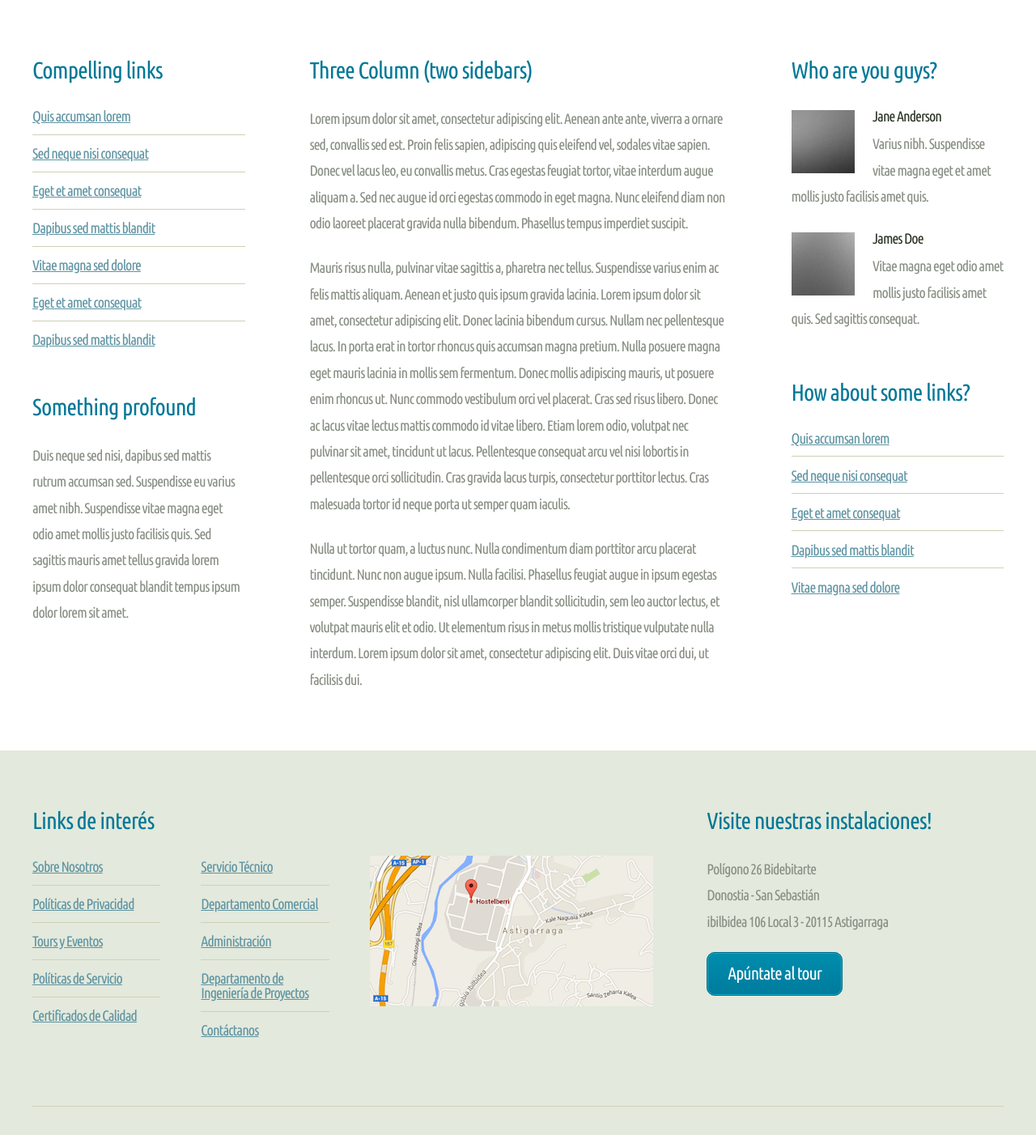
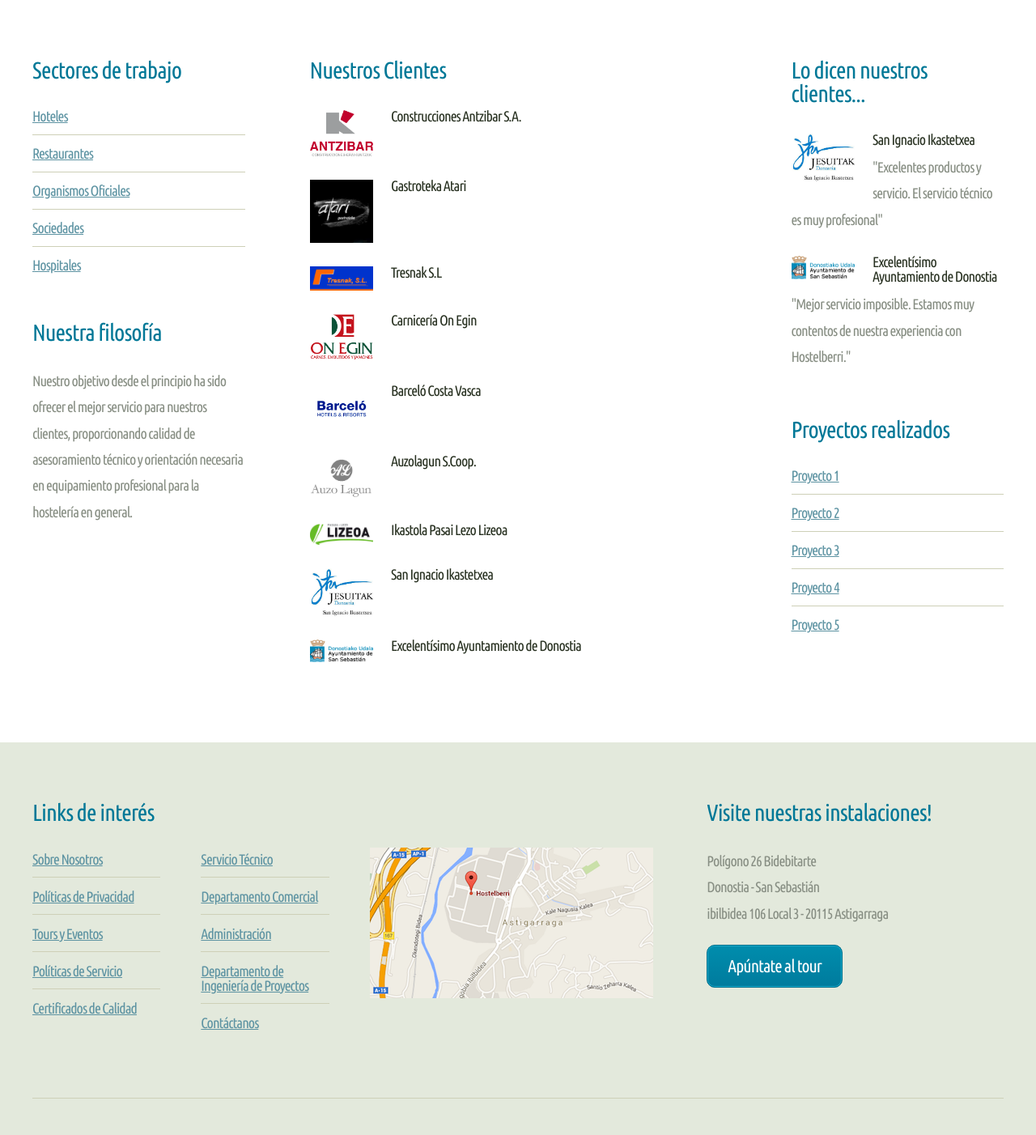
Before and after one commit to ormaechea/boceto-hostelberri, a PHP site: page /threecolumn.html in a window 1280 px wide. Shown: the part 148-1550 px from the top of the page at 81% size. Run offline with PHP 8.4, Linux system fonts and the light colour scheme.

Commit message:
Add Clientes tab

```diff
--- a/assets/css/main.css
+++ b/assets/css/main.css
@@ -1783,7 +1783,18 @@
 
 	}
 
-	.img-center{
+	.logo-c{
 		margin-top: 1.3%;
 		border-radius: 5px;
 	}
+
+		.img-c-1{
+		margin-left: 300px;
+		margin-right: 300px;
+    padding: 10px;
+	}
+	.img-c-2{
+		margin-left: 400px;
+		margin-right: 400px;
+    padding: 10px;
+	}
--- a/contacto.html
+++ b/contacto.html
@@ -16,7 +16,7 @@
             <div class="12u">
 
               <header id="header">
-                <a href="index.html"><img src="images/logo.png" class="img-center"></a>
+                <a href="index.html"><img src="images/logo.png" class="logo-c"></a>
                 <!-- <h1><a href="#" id="logo">Hostelberri</a></h1> -->
                 <nav id="nav">
                   <a href="index.html">Home</a>
--- a/index.html
+++ b/index.html
@@ -17,7 +17,7 @@
 						<div class="12u">
 
 							<header id="header">
-								<a href="index.html" id="logo"><img src="images/logo.png" class="img-center"></a>
+								<a href="index.html" id="logo"><img src="images/logo.png" class="logo-c"></a>
 								<!-- <h1><a href="#" id="logo">Hostelberri</a></h1> -->
 								<nav id="nav">
 									<a href="index.html" class="current-page-item">Home</a>
--- a/threecolumn.html
+++ b/threecolumn.html
@@ -17,7 +17,7 @@
 						<div class="12u">
 
 							<header id="header">
-								<a href="index.html"><img src="images/logo.png" class="img-center"></a>
+								<a href="index.html"><img src="images/logo.png" class="logo-c"></a>
 								<!-- <h1><a href="#" id="logo">Hostelberri</a></h1> -->
 								<nav id="nav">
 									<a href="index.html">Home</a>
@@ -39,63 +39,95 @@
 						<div class="3u 12u(mobile)">
 
 							<section>
-								<h2>Compelling links</h2>
+								<h2>Sectores de trabajo</h2>
 								<ul class="link-list">
-									<li><a href="#">Quis accumsan lorem</a></li>
-									<li><a href="#">Sed neque nisi consequat</a></li>
-									<li><a href="#">Eget et amet consequat</a></li>
-									<li><a href="#">Dapibus sed mattis blandit</a></li>
-									<li><a href="#">Vitae magna sed dolore</a></li>
-									<li><a href="#">Eget et amet consequat</a></li>
-									<li><a href="#">Dapibus sed mattis blandit</a></li>
+									<li><a href="#">Hoteles</a></li>
+									<li><a href="#">Restaurantes</a></li>
+									<li><a href="#">Organismos Oficiales</a></li>
+									<li><a href="#">Sociedades</a></li>
+									<li><a href="#">Hospitales</a></li>
 								</ul>
 							</section>
 
 							<section>
-								<h2>Something profound</h2>
-								<p>Duis neque sed nisi, dapibus sed mattis rutrum accumsan sed.
-								Suspendisse eu varius amet nibh. Suspendisse vitae magna eget odio amet
-								mollis justo facilisis quis. Sed sagittis mauris amet tellus gravida
-								lorem ipsum dolor consequat blandit tempus ipsum dolor lorem sit amet.</p>
+								<h2>Nuestra filosofía</h2>
+								<p>Nuestro objetivo desde el principio ha sido ofrecer el mejor servicio para nuestros clientes, proporcionando calidad de asesoramiento técnico y orientación necesaria en equipamiento profesional para la hostelería en general.</p>
 							</section>
 
 						</div>
 						<div class="6u 12u(mobile) important(mobile)">
 
 							<section class="middle-content">
-								<h2>Three Column (two sidebars)</h2>
-								<p>Lorem ipsum dolor sit amet, consectetur adipiscing elit. Aenean ante ante, viverra a ornare sed, convallis sed est. Proin felis sapien, adipiscing quis eleifend vel, sodales vitae sapien. Donec vel lacus leo, eu convallis metus. Cras egestas feugiat tortor, vitae interdum augue aliquam a. Sed nec augue id orci egestas commodo in eget magna. Nunc eleifend diam non odio laoreet placerat gravida nulla bibendum. Phasellus tempus imperdiet suscipit.</p>
-								<p>Mauris risus nulla, pulvinar vitae sagittis a, pharetra nec tellus. Suspendisse varius enim ac felis mattis aliquam. Aenean et justo quis ipsum gravida lacinia. Lorem ipsum dolor sit amet, consectetur adipiscing elit. Donec lacinia bibendum cursus. Nullam nec pellentesque lacus. In porta erat in tortor rhoncus quis accumsan magna pretium. Nulla posuere magna eget mauris lacinia in mollis sem fermentum. Donec mollis adipiscing mauris, ut posuere enim rhoncus ut. Nunc commodo vestibulum orci vel placerat. Cras sed risus libero. Donec ac lacus vitae lectus mattis commodo id vitae libero. Etiam lorem odio, volutpat nec pulvinar sit amet, tincidunt ut lacus. Pellentesque consequat arcu vel nisi lobortis in pellentesque orci sollicitudin. Cras gravida lacus turpis, consectetur porttitor lectus. Cras malesuada tortor id neque porta ut semper quam iaculis.</p>
-								<p>Nulla ut tortor quam, a luctus nunc. Nulla condimentum diam porttitor arcu placerat tincidunt. Nunc non augue ipsum. Nulla facilisi. Phasellus feugiat augue in ipsum egestas semper. Suspendisse blandit, nisl ullamcorper blandit sollicitudin, sem leo auctor lectus, et volutpat mauris elit et odio. Ut elementum risus in metus mollis tristique vulputate nulla interdum. Lorem ipsum dolor sit amet, consectetur adipiscing elit. Duis vitae orci dui, ut facilisis dui.</p>
+
+								<h2>Nuestros Clientes</h2>
+								<ul class="small-image-list">
+									<li>
+										<a href="#"><img src="images/antzibar.png" alt="" class="left" /></a>
+										<h4>Construcciones Antzibar S.A.</h4>
+									</li>
+									<li>
+										<a href="#"><img src="images/atari_2.jpg" alt="" class="left" /></a>
+										<h4>  Gastroteka Atari</h4>
+									</li>
+									<li>
+										<a href="#"><img src="images/tresnak.jpg" alt="" class="left" /></a>
+										<h4> Tresnak S.L</h4>
+									</li>
+									<li>
+										<a href="#"><img src="images/onegin.jpg" alt="" class="left" /></a>
+										<h4> Carnicería On Egin</h4>
+									</li>
+									<li>
+										<a href="#"><img src="images/barcelo.jpg" alt="" class="left" /></a>
+										<h4> Barceló Costa Vasca </h4>
+									</li>
+									<li>
+										<a href="#"><img src="images/auzo_lagun.png" alt="" class="left" /></a>
+										<h4> Auzolagun S.Coop. </h4>
+									</li>
+									<li>
+										<a href="#"><img src="images/pasai_lizeoa.jpg" alt="" class="left" /></a>
+										<h4> Ikastola Pasai Lezo Lizeoa </h4>
+									</li>
+									<li>
+										<a href="#"><img src="images/jesuitak.jpg" alt="" class="left" /></a>
+										<h4>San Ignacio Ikastetxea </h4>
+									</li>
+									<li>
+										<a href="#"><img src="images/ayuntamiento.png" alt="" class="left" /></a>
+										<h4>Excelentísimo Ayuntamiento de Donostia</h4>
+									</li>
+								</ul>
+
 							</section>
 
 						</div>
 						<div class="3u 12u(mobile)">
 
 							<section>
-								<h2>Who are you guys?</h2>
+								<h2>Lo dicen nuestros clientes...</h2>
 								<ul class="small-image-list">
 									<li>
-										<a href="#"><img src="images/pic2.jpg" alt="" class="left" /></a>
-										<h4>Jane Anderson</h4>
-										<p>Varius nibh. Suspendisse vitae magna eget et amet mollis justo facilisis amet quis.</p>
+										<a href="#"><img src="images/jesuitak.jpg" alt="" class="left" /></a>
+										<h4>San Ignacio Ikastetxea </h4>
+										<p>"Excelentes productos y servicio. El servicio técnico es muy profesional"</p>
 									</li>
 									<li>
-										<a href="#"><img src="images/pic1.jpg" alt="" class="left" /></a>
-										<h4>James Doe</h4>
-										<p>Vitae magna eget odio amet mollis justo facilisis amet quis. Sed sagittis consequat.</p>
+										<a href="#"><img src="images/ayuntamiento.png" alt="" class="left" /></a>
+										<h4>Excelentísimo Ayuntamiento de Donostia</h4>
+										<p>"Mejor servicio imposible. Estamos muy contentos de nuestra experiencia con Hostelberri."</p>
 									</li>
 								</ul>
 							</section>
 
 							<section>
-								<h2>How about some links?</h2>
+								<h2>Proyectos realizados</h2>
 								<ul class="link-list">
-									<li><a href="#">Quis accumsan lorem</a></li>
-									<li><a href="#">Sed neque nisi consequat</a></li>
-									<li><a href="#">Eget et amet consequat</a></li>
-									<li><a href="#">Dapibus sed mattis blandit</a></li>
-									<li><a href="#">Vitae magna sed dolore</a></li>
+									<li><a href="#">Proyecto 1</a></li>
+									<li><a href="#">Proyecto 2</a></li>
+									<li><a href="#">Proyecto 3</a></li>
+									<li><a href="#">Proyecto 4</a></li>
+									<li><a href="#">Proyecto 5</a></li>
 								</ul>
 							</section>
 
--- a/twocolumn1.html
+++ b/twocolumn1.html
@@ -17,7 +17,7 @@
 						<div class="12u">
 
 							<header id="header">
-								<a href="index.html"><img src="images/logo.png" class="img-center" ></a>
+								<a href="index.html"><img src="images/logo.png" class="logo-c" ></a>
 								<!-- <h1><a href="#" id="logo">Hostelberri</a></h1> -->
 								<nav id="nav">
 									<a href="index.html">Home</a>
```
Also changed, not shown: onecolumn.html (+7 -3 lines), twocolumn2.html (+21 -19 lines), images/antzibar.png (added), images/atari_2.jpg (added), images/auzo_lagun.png (added), images/ayuntamiento.png (added), images/jesuitak.jpg (added), images/pasai_lizeoa.jpg (added), images/plano_1.png (added), images/plano_2.png (added), images/tresnak.jpg (added).
